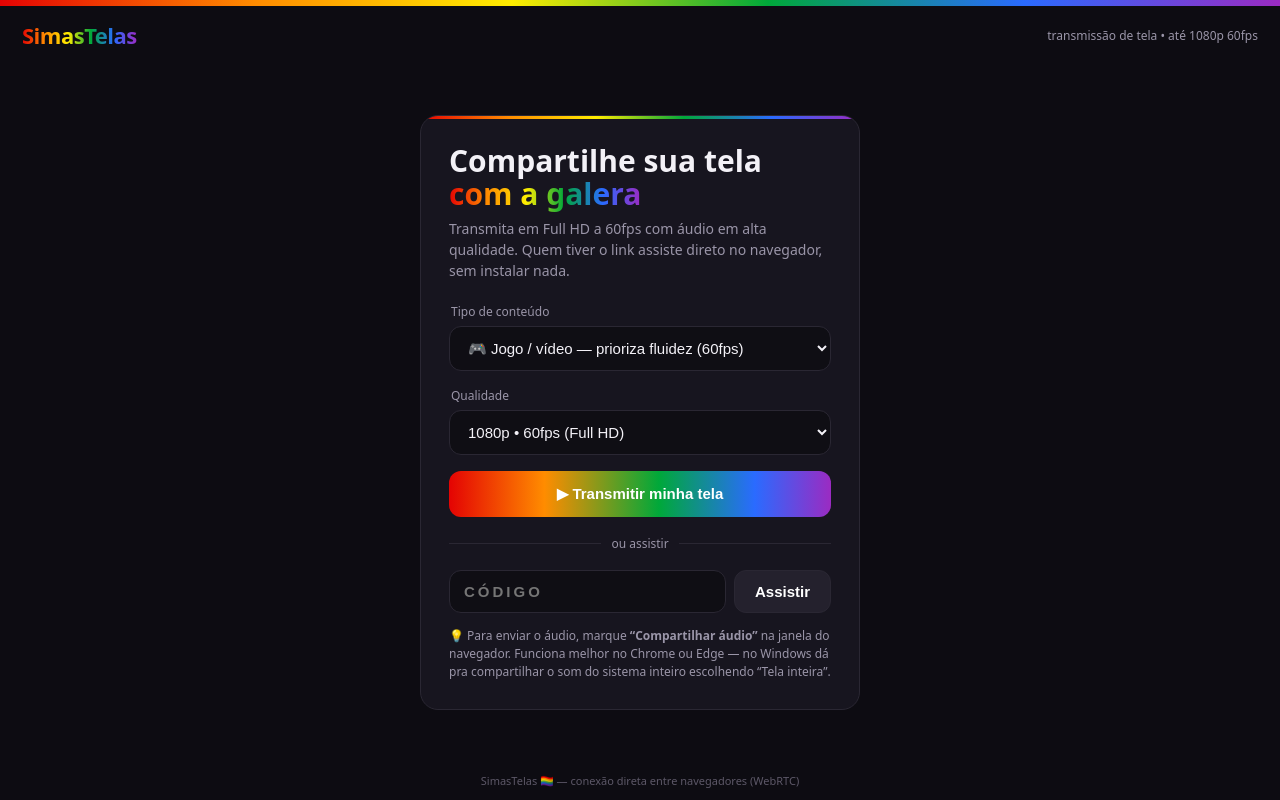
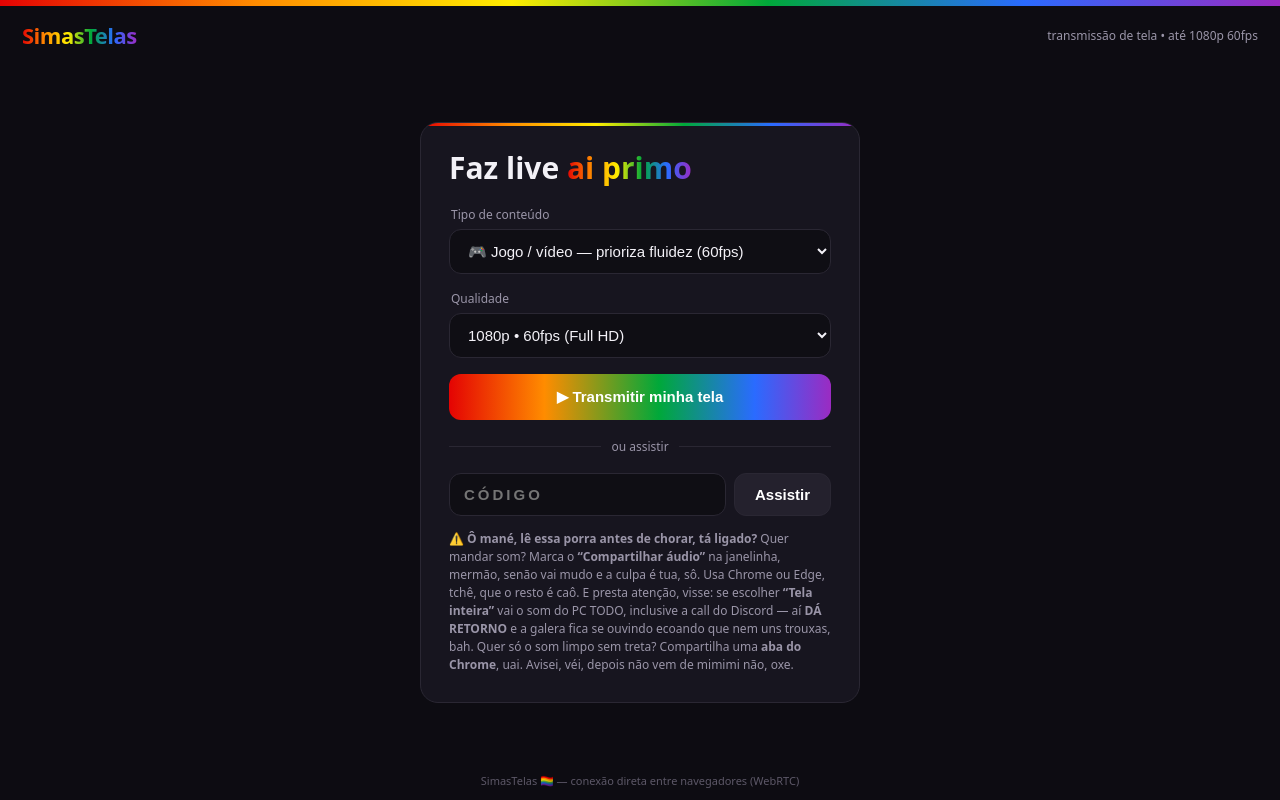
Before and after one commit to luksmadethis/simastelas, a plain HTML site: page index.html in a window 1280 px wide. Drawn offline with Linux system fonts and the light colour scheme.

Commit message:
Textos novos: Faz live ai primo + aviso de retorno
Co-Authored-By: Claude Opus 5.5 <noreply@anthropic.com>
Claude-Session: https://claude.ai/code/session_01Vb9jCdZ8cmeMztXeSQkbhq

```diff
--- a/index.html
+++ b/index.html
@@ -89,8 +89,7 @@
 
 <main id="home">
   <div class="card">
-    <h1>Compartilhe sua tela <span>com a galera</span></h1>
-    <p class="sub">Transmita em Full HD a 60fps com áudio em alta qualidade. Quem tiver o link assiste direto no navegador, sem instalar nada.</p>
+    <h1 style="margin-bottom:22px">Faz live <span>ai primo</span></h1>
 
     <div class="field">
       <label for="mode">Tipo de conteúdo</label>
@@ -103,7 +102,7 @@
       <label for="res">Qualidade</label>
       <select id="res">
         <option value="1080">1080p • 60fps (Full HD)</option>
-        <option value="720">720p • 60fps (internet mais fraca)</option>
+        <option value="720">720p • 60fps (internet podre véia)</option>
       </select>
     </div>
     <button class="btn main" id="startBtn">▶ Transmitir minha tela</button>
@@ -113,7 +112,7 @@
       <input class="code" id="joinCode" placeholder="CÓDIGO" maxlength="8" autocomplete="off">
       <button class="btn ghost" style="width:auto;padding:0 20px" id="joinBtn">Assistir</button>
     </div>
-    <p class="hint">💡 Para enviar o áudio, marque <b>“Compartilhar áudio”</b> na janela do navegador. Funciona melhor no Chrome ou Edge — no Windows dá pra compartilhar o som do sistema inteiro escolhendo “Tela inteira”.</p>
+    <p class="hint">⚠️ <b>Ô mané, lê essa porra antes de chorar, tá ligado?</b> Quer mandar som? Marca o <b>“Compartilhar áudio”</b> na janelinha, mermão, senão vai mudo e a culpa é tua, sô. Usa Chrome ou Edge, tchê, que o resto é caô. E presta atenção, visse: se escolher <b>“Tela inteira”</b> vai o som do PC TODO, inclusive a call do Discord — aí <b>DÁ RETORNO</b> e a galera fica se ouvindo ecoando que nem uns trouxas, bah. Quer só o som limpo sem treta? Compartilha uma <b>aba do Chrome</b>, uai. Avisei, véi, depois não vem de mimimi não, oxe.</p>
   </div>
 </main>
 
```
